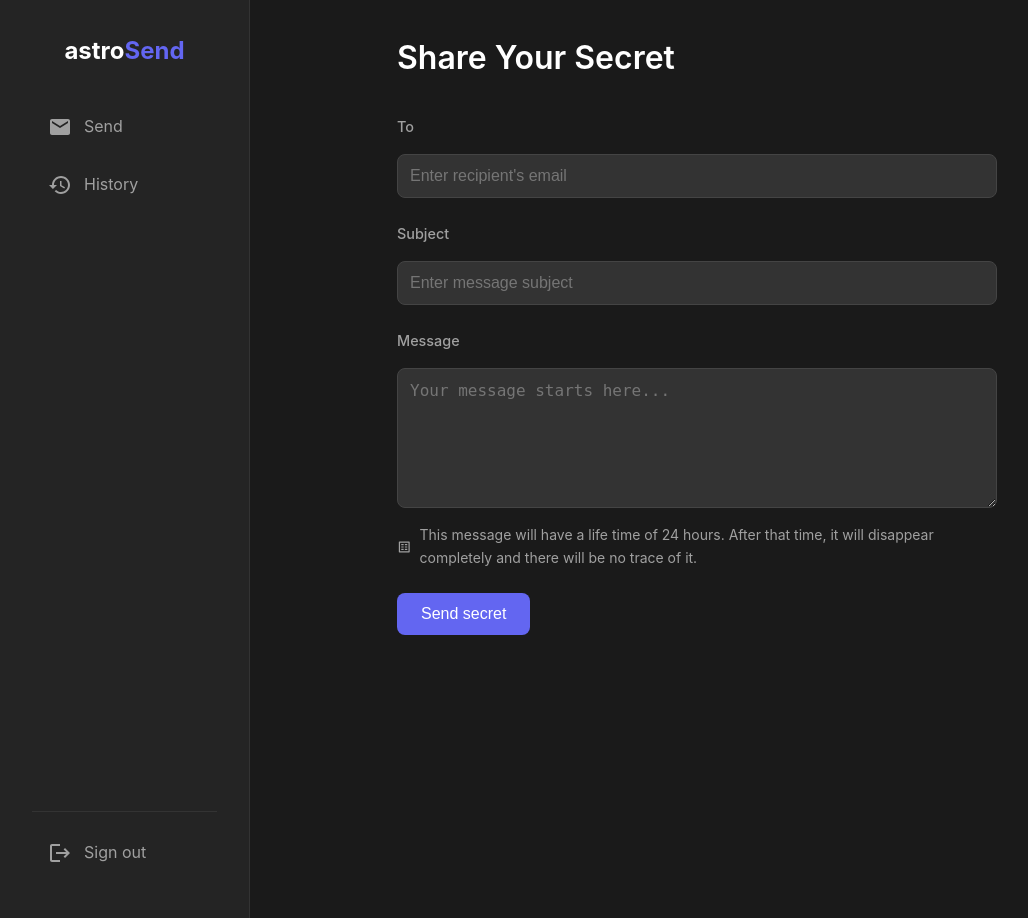
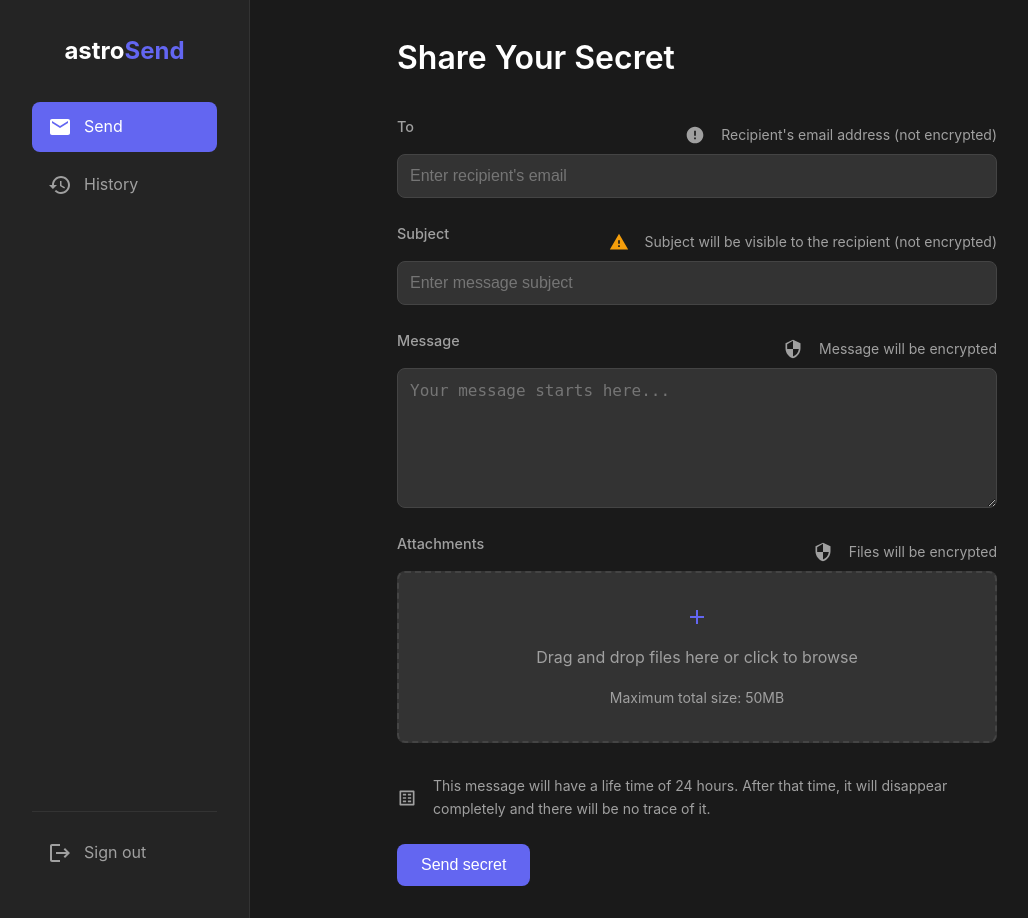
Before and after one commit to Alternova-Inc/astrosend, a Django app: page /dashboard/ in a window 1280 px wide. Shown: the whole page, without its empty margins (0-1028 px from the left). Run offline with Django 5.2, Linux system fonts and the light colour scheme; the visitor is signed in with stand-in values (Sample User, id 1).

Commit message:
work on the send template

```diff
--- a/static/css/components/forms.css
+++ b/static/css/components/forms.css
@@ -4,6 +4,22 @@
     flex-direction: column;
     text-align: left;
     gap: 8px;
+}
+
+.form-header {
+    display: flex;
+    align-items: center;
+    justify-content: space-between;
+    gap: 1rem;
+    min-height: 24px;
+}
+
+.form-header label {
+    margin: 0;
+    font-size: 0.9rem;
+    font-weight: 500;
+    display: flex;
+    align-items: center;
 }
 
 label {
@@ -33,14 +49,86 @@ input:focus {
 }
 
 .form-help {
-    font-size: 0.85rem;
+    font-size: 0.9rem;
     color: var(--text-muted);
+    display: flex;
+    align-items: center;
+    gap: 0.5rem;
+    margin: 0;
+}
+
+.form-help .icon {
+    display: flex;
+    align-items: center;
+    justify-content: center;
+    width: 20px;
+    height: 20px;
+    flex-shrink: 0;
+    margin: 0;
+}
+
+.form-help.warning {
+    color: #f59e0b;
+}
+
+.form-help.warning .icon {
+    color: #f59e0b;
 }
 
 .form-footer {
     margin-top: 10px;
     display: flex;
     justify-content: center;
+}
+
+/* File Upload */
+.file-upload {
+    position: relative;
+    width: 100%;
+}
+
+.file-input {
+    position: absolute;
+    width: 100%;
+    height: 100%;
+    top: 0;
+    left: 0;
+    opacity: 0;
+    cursor: pointer;
+}
+
+.file-upload-preview {
+    border: 2px dashed #444;
+    border-radius: 0.5rem;
+    padding: 2rem;
+    text-align: center;
+    background-color: #333;
+    transition: border-color 0.2s, background-color 0.2s;
+}
+
+.file-upload-preview:hover {
+    border-color: #6366f1;
+    background-color: #383838;
+}
+
+.file-upload-placeholder {
+    display: flex;
+    flex-direction: column;
+    align-items: center;
+    gap: 1rem;
+}
+
+.file-upload-placeholder .icon {
+    color: #6366f1;
+}
+
+.file-upload-placeholder span {
+    color: #a0a0a0;
+}
+
+.file-size-limit {
+    font-size: 0.875rem;
+    color: #666;
 }
 
 /* Send Secret Form */
@@ -60,7 +148,6 @@ input:focus {
 
 .secret-form label {
     display: block;
-    margin-bottom: 0.5rem;
     color: #a0a0a0;
 }
 
@@ -82,13 +169,8 @@ input:focus {
 }
 
 .secret-form .form-help {
-    margin-top: 0.5rem;
     color: #a0a0a0;
     font-size: 0.875rem;
     display: flex;
     align-items: center;
 }
-
-.secret-form .form-help .icon {
-    margin-right: 0.5rem;
-}
--- a/templates/dashboard/base.html
+++ b/templates/dashboard/base.html
@@ -17,7 +17,7 @@
         </div>
 
         <div class="nav-items">
-            <a href="{% url 'dashboard:send' %}" class="nav-item {% if request.resolver_match.url_name == 'send' %}active{% endif %}">
+            <a href="{% url 'dashboard:send' %}" class="nav-item {% if request.resolver_match.url_name == 'send' or request.resolver_match.url_name == 'home' %}active{% endif %}">
                 <svg class="icon" width="24" height="24" viewBox="0 0 24 24" fill="none" xmlns="http://www.w3.org/2000/svg">
                     <path d="M20 4H4C2.9 4 2 4.9 2 6V18C2 19.1 2.9 20 4 20H20C21.1 20 22 19.1 22 18V6C22 4.9 21.1 4 20 4ZM20 8L12 13L4 8V6L12 11L20 6V8Z" fill="currentColor"/>
                 </svg>
--- a/templates/dashboard/send.html
+++ b/templates/dashboard/send.html
@@ -4,11 +4,19 @@
 <div class="send-secret">
     <h1>Share Your Secret</h1>
 
-    <form class="secret-form" method="POST" action="{% url 'dashboard:send' %}">
+    <form class="secret-form" method="POST" action="{% url 'dashboard:send' %}" enctype="multipart/form-data">
         {% csrf_token %}
 
         <div class="form-group">
-            <label for="to">To</label>
+            <div class="form-header">
+                <label for="to">To</label>
+                <div class="form-help">
+                    <svg class="icon" width="20" height="20" viewBox="0 0 24 24" fill="none" xmlns="http://www.w3.org/2000/svg">
+                        <path d="M12 2C6.48 2 2 6.48 2 12C2 17.52 6.48 22 12 22C17.52 22 22 17.52 22 12C22 6.48 17.52 2 12 2ZM13 17H11V15H13V17ZM13 13H11V7H13V13Z" fill="currentColor"/>
+                    </svg>
+                    <span>Recipient's email address (not encrypted)</span>
+                </div>
+            </div>
             <input
                 type="email"
                 id="to"
@@ -19,7 +27,15 @@
         </div>
 
         <div class="form-group">
-            <label for="subject">Subject</label>
+            <div class="form-header">
+                <label for="subject">Subject</label>
+                <div class="form-help warning">
+                    <svg class="icon" width="20" height="20" viewBox="0 0 24 24" fill="none" xmlns="http://www.w3.org/2000/svg">
+                        <path d="M1 21H23L12 2L1 21ZM13 18H11V16H13V18ZM13 14H11V10H13V14Z" fill="currentColor"/>
+                    </svg>
+                    <span>Subject will be visible to the recipient (not encrypted)</span>
+                </div>
+            </div>
             <input
                 type="text"
                 id="subject"
@@ -30,7 +46,15 @@
         </div>
 
         <div class="form-group">
-            <label for="message">Message</label>
+            <div class="form-header">
+                <label for="message">Message</label>
+                <div class="form-help">
+                    <svg class="icon" width="20" height="20" viewBox="0 0 24 24" fill="none" xmlns="http://www.w3.org/2000/svg">
+                        <path d="M12 1L3 5V11C3 16.55 6.84 21.74 12 23C17.16 21.74 21 16.55 21 11V5L12 1ZM12 11.99H19C18.47 16.11 15.72 19.78 12 20.93V12H5V6.3L12 2.19V11.99Z" fill="currentColor"/>
+                    </svg>
+                    <span>Message will be encrypted</span>
+                </div>
+            </div>
             <textarea
                 id="message"
                 name="message"
@@ -38,6 +62,40 @@
                 required
                 rows="6"
             ></textarea>
+        </div>
+
+        <div class="form-group">
+            <div class="form-header">
+                <label for="files">Attachments</label>
+                <div class="form-help">
+                    <svg class="icon" width="20" height="20" viewBox="0 0 24 24" fill="none" xmlns="http://www.w3.org/2000/svg">
+                        <path d="M12 1L3 5V11C3 16.55 6.84 21.74 12 23C17.16 21.74 21 16.55 21 11V5L12 1ZM12 11.99H19C18.47 16.11 15.72 19.78 12 20.93V12H5V6.3L12 2.19V11.99Z" fill="currentColor"/>
+                    </svg>
+                    <span>Files will be encrypted</span>
+                </div>
+            </div>
+            <div class="file-upload">
+                <input
+                    type="file"
+                    id="files"
+                    name="files"
+                    multiple
+                    class="file-input"
+                    data-max-size="52428800"
+                >
+                <div class="file-upload-preview">
+                    <div class="file-upload-placeholder">
+                        <svg class="icon" width="24" height="24" viewBox="0 0 24 24" fill="none" xmlns="http://www.w3.org/2000/svg">
+                            <path d="M19 13H13V19H11V13H5V11H11V5H13V11H19V13Z" fill="currentColor"/>
+                        </svg>
+                        <span>Drag and drop files here or click to browse</span>
+                        <span class="file-size-limit">Maximum total size: 50MB</span>
+                    </div>
+                </div>
+            </div>
+        </div>
+
+        <div class="form-group">
             <div class="form-help">
                 <svg class="icon" width="20" height="20" viewBox="0 0 24 24" fill="none" xmlns="http://www.w3.org/2000/svg">
                     <path d="M17 7H13V9H17V7ZM17 11H13V13H17V11ZM17 15H13V17H17V15ZM11 7H7V9H11V7ZM11 11H7V13H11V11ZM11 15H7V17H11V15ZM20.1 3H3.9C3.4 3 3 3.4 3 3.9V20.1C3 20.5 3.4 21 3.9 21H20.1C20.5 21 21 20.5 21 20.1V3.9C21 3.4 20.5 3 20.1 3ZM19 19H5V5H19V19Z" fill="currentColor"/>
```
